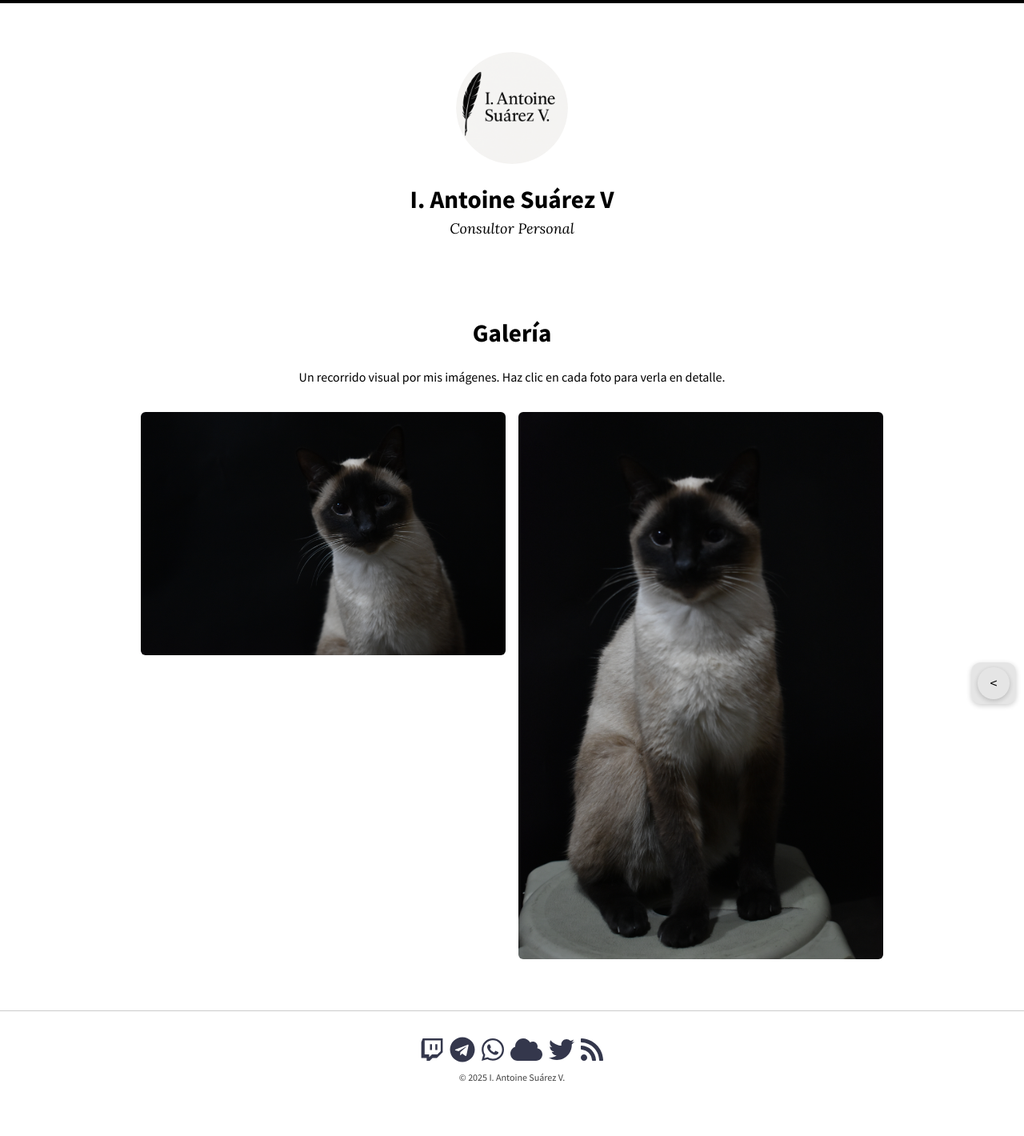
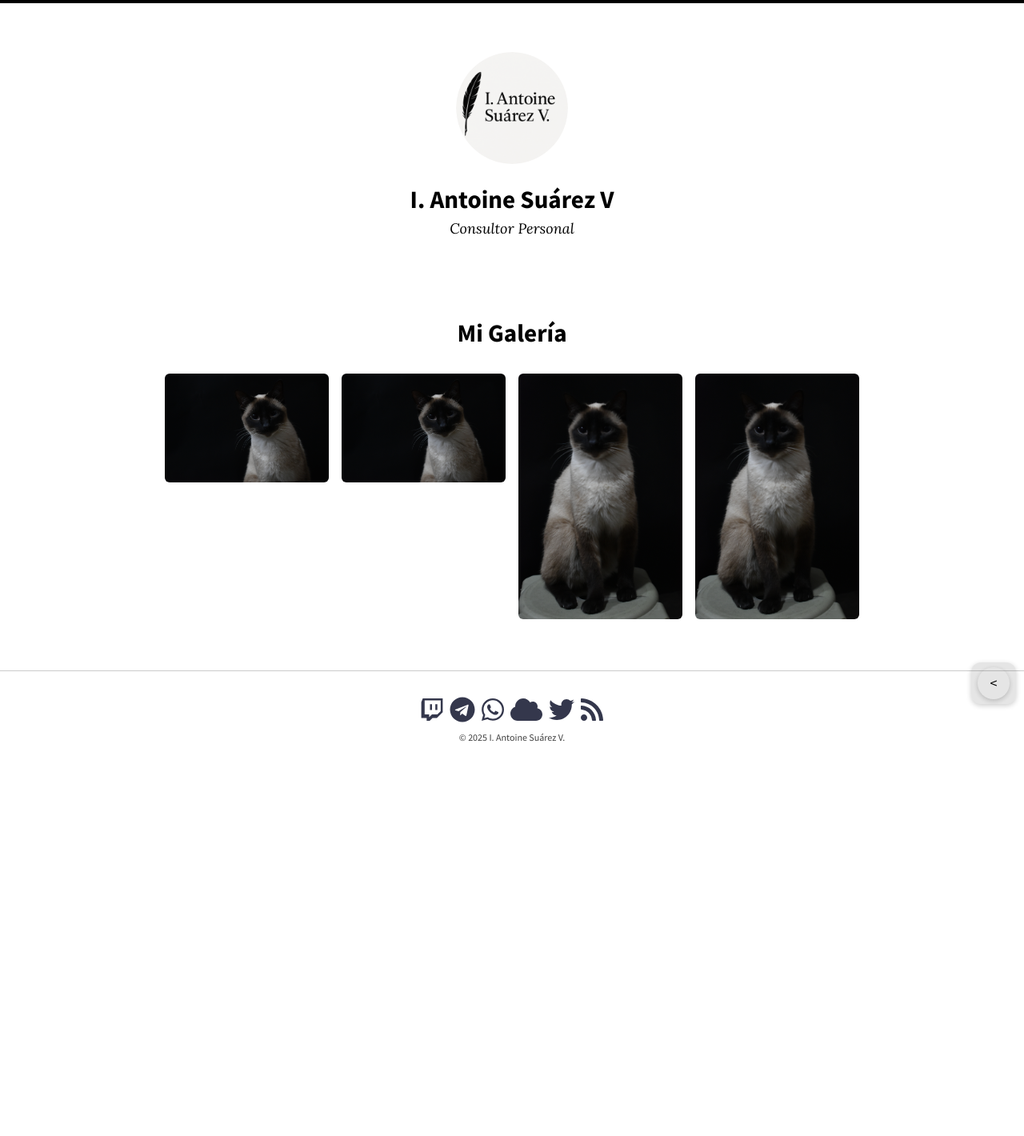
Before and after one commit to KajiiNarumi/iasuarezv, a Jekyll site: the page built from galeria.html, in a window 1280 px wide. Shown: the whole page at 80% size. Built offline with Jekyll 4.4.1, drawn with Linux system fonts in a browser that asks for light colours; nearby versions of some CDN libraries; after the commit the page ends 995 px from its top, so only the background shows below that.

Commit message:
Update galeria.html

```diff
--- a/galeria.html
+++ b/galeria.html
@@ -5,53 +5,45 @@
 
 <main class="galeria-perfil">
 
-  <section class="text-center bloque">
-    <h2>Galería</h2>
-    <p>Un recorrido visual por mis imágenes. Haz clic en cada foto para verla en detalle.</p>
-  </section>
+  <h2 class="text-center">Mi Galería</h2>
 
-  <section class="galeria-grid">
-    {% assign thumbs = site.static_files | where_exp: "file", "file.path contains '/galeria/' and file.path contains '-thumb.'" %}
-    {% for thumb in thumbs %}
+  <div class="galeria-grid">
+    {% assign images = site.static_files | where_exp: "file", "file.path contains '/galeria/'" %}
+    {% for img in images %}
       <div class="galeria-item">
-        <a href="{{ thumb.path | remove: '-thumb' }}" class="modal-link">
-          <img src="{{ thumb.path }}" alt="Fotografía {{ forloop.index }}">
+        <a href="{{ img.path }}" class="modal-link">
+          <img src="{{ img.path | replace: '.jpg', '-thumb.jpg' }}" alt="Fotografía {{ forloop.index }}">
         </a>
       </div>
     {% endfor %}
-  </section>
+  </div>
 
 </main>
 
-<!-- Modal -->
-<div id="modal" class="modal">
-  <span class="modal-close">&times;</span>
-  <img class="modal-content" id="modal-img">
-</div>
-
 <style>
 .galeria-perfil {
-    max-width: 960px;
+  max-width: 900px;
   margin: 0 auto;
   padding: 2rem 1rem;
 }
 
-  .bloque {
+.text-center {
+  text-align: center;
   margin-bottom: 2rem;
 }
 
 .galeria-grid {
   display: grid;
-    grid-template-columns: repeat(auto-fit, minmax(220px, 1fr));
+  grid-template-columns: repeat(auto-fit, minmax(200px, 1fr));
   gap: 1rem;
 }
 
 .galeria-item img {
   width: 100%;
-    height: auto;
+  display: block;
   cursor: pointer;
   border-radius: 6px;
-    transition: transform 0.3s;
+  transition: transform 0.3s ease;
 }
 
 .galeria-item img:hover {
@@ -59,64 +51,44 @@
 }
 
 /* Modal */
-  .modal {
+.modal-overlay {
+  position: fixed;
+  top:0; left:0;
+  width:100%; height:100%;
+  background: rgba(0,0,0,0.8);
   display: none;
-    position: fixed;
-    z-index: 999;
-    padding-top: 60px;
-    left: 0;
-    top: 0;
-    width: 100%;
-    height: 100%;
-    overflow: auto;
-    background-color: rgba(0,0,0,0.85);
+  align-items: center;
+  justify-content: center;
+  z-index: 1000;
 }
 
-  .modal-content {
-    margin: auto;
-    display: block;
+.modal-overlay img {
   max-width: 90%;
   max-height: 90%;
   border-radius: 6px;
 }
-
-  .modal-close {
-    position: absolute;
-    top: 20px;
-    right: 35px;
-    color: #fff;
-    font-size: 40px;
-    font-weight: bold;
-    cursor: pointer;
-  }
-
-  .modal-close:hover {
-    color: #bbb;
-  }
 </style>
 
 <script>
-  const modal = document.getElementById('modal');
-  const modalImg = document.getElementById('modal-img');
-  const modalClose = document.getElementsByClassName('modal-close')[0];
+document.addEventListener("DOMContentLoaded", function() {
+  const links = document.querySelectorAll('.modal-link');
+  const modal = document.createElement('div');
+  modal.className = 'modal-overlay';
+  const modalImg = document.createElement('img');
+  modal.appendChild(modalImg);
+  document.body.appendChild(modal);
 
-  document.querySelectorAll('.modal-link').forEach(link => {
-    link.addEventListener('click', e => {
+  links.forEach(link => {
+    link.addEventListener('click', function(e) {
       e.preventDefault();
-      modal.style.display = "block";
       modalImg.src = link.href;
+      modal.style.display = 'flex';
     });
   });
 
-  modalClose.onclick = () => {
-    modal.style.display = "none";
-    modalImg.src = "";
-  }
-
-  window.onclick = e => {
-    if (e.target == modal) {
-      modal.style.display = "none";
-      modalImg.src = "";
-    }
-  }
+  modal.addEventListener('click', function() {
+    modal.style.display = 'none';
+    modalImg.src = '';
+  });
+});
 </script>
```
Lines whose indentation alone changed are shown as unchanged.
